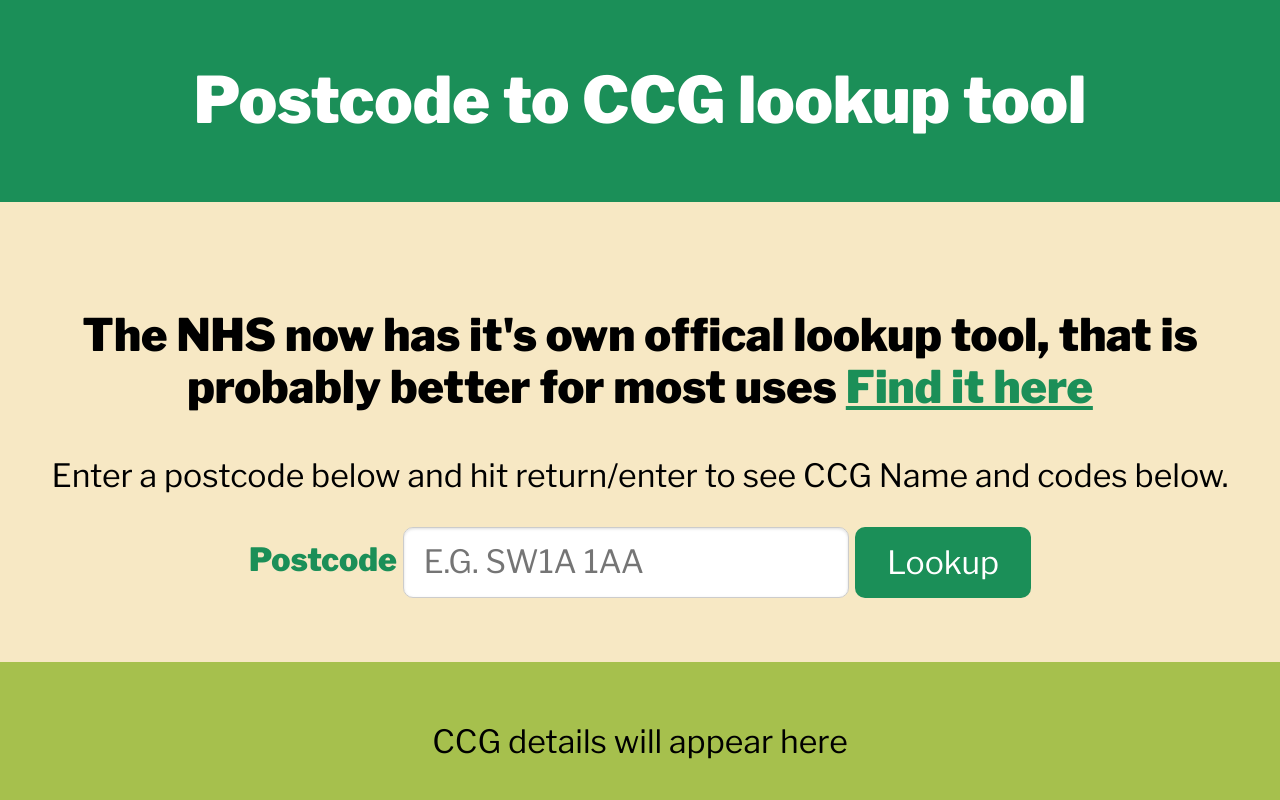
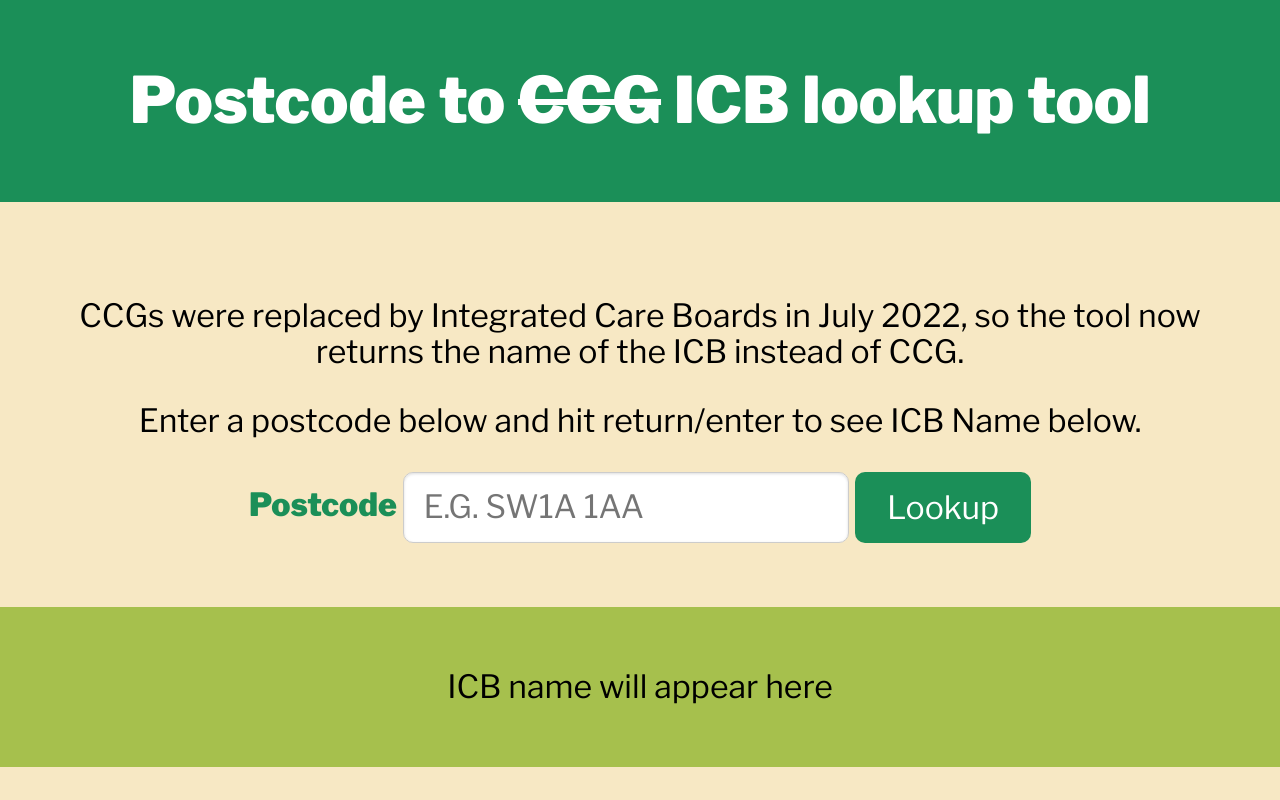
Before and after one commit to stephenkeable/ccg-lookup, a website: page index-src.html in a window 1280 px wide. Shown: the top 800 px of the page. Drawn offline with nearby package versions, Linux system fonts and the light colour scheme.

Commit message:
Update index-src.html

```diff
--- a/index-src.html
+++ b/index-src.html
@@ -3,8 +3,8 @@
     <head>
         <meta charset="utf-8">
         <meta name="viewport" content="width=device-width, initial-scale=1.0">
-        <meta name="description" content="Find a CCG by postcode">
-        <title>Clinical Commissioning Group CCG lookup tool</title>
+        <meta name="description" content="Find a ICB (CCG) by postcode">
+        <title>Clinical Commissioning Group CCG (now ICB) lookup tool</title>
 
         <link rel="stylesheet" href="https://unpkg.com/purecss@1.0.0/build/pure-min.css" integrity="sha384-nn4HPE8lTHyVtfCBi5yW9d20FjT8BJwUXyWZT9InLYax14RDjBj46LmSztkmNP9w" crossorigin="anonymous">
 
@@ -31,15 +31,15 @@
 
         <div class="pure-g">
             <div class="pure-u-1">
-                <h1>Postcode to CCG lookup tool</h1>
+                <h1>Postcode to <strike>CCG</strike> ICB lookup tool</h1>
             </div>
         </div>
 
         <div class="pure-g">
             <div class="pure-u-1">
                 <form class="pure-form">
-                    <p class="nhs-tool">The NHS now has it's own offical lookup tool, that is probably better for most uses <a href="https://www.nhs.uk/service-search/other-services/Clinical-Commissioning-Group/LocationSearch/1">Find it here</a></p>
-                    <p class="explain">Enter a postcode below and hit return/enter to see CCG Name and codes below.</p>
+                    <p class="explain">CCGs were replaced by Integrated Care Boards in July 2022, so the tool now returns the name of the ICB instead of CCG.</p>
+                    <p class="explain">Enter a postcode below and hit return/enter to see ICB Name below.</p>
                     <fieldset>
 
                         <label for="postcode">Postcode</label>
@@ -54,7 +54,7 @@
         <div class="pure-g">
             <div class="pure-u-1">
                 <div id="output" role="region" aria-live="assertive">
-                    <p class="placeholder">CCG details will appear here</p>
+                    <p class="placeholder">ICB name will appear here</p>
                 </div>
             </div>
         </div>
```
